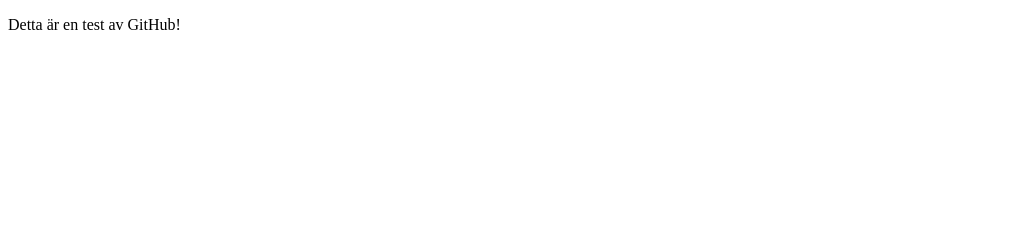
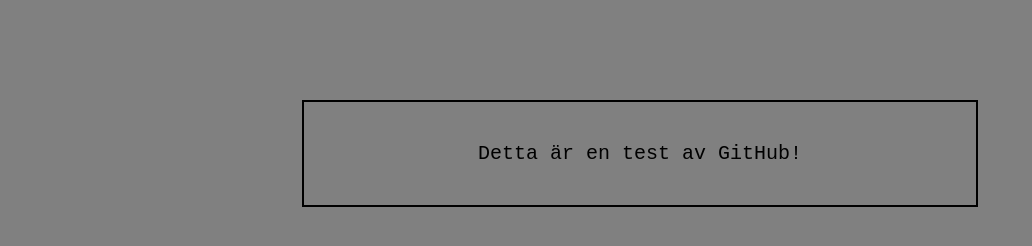
Before and after one commit to filiplyrheden/workshop4, a plain HTML site: page index.html in a window 1280 px wide. Shown: the whole page, without its empty margins (0-1032 px from the left). Drawn offline with Linux system fonts and the light colour scheme.

Commit message:
added an index.css file

```diff
--- /dev/null
+++ b/index.css
@@ -0,0 +1,17 @@
+body {
+    background-color: gray;
+}
+
+p {
+    font-family: monospace;
+    font-size: 20px;
+}
+
+.container {
+    margin: auto;
+    margin-top: 100px;
+    width: 50%;
+    border: 2px solid black;
+    padding: 20px;
+    text-align: center;
+}
--- a/index.html
+++ b/index.html
@@ -4,8 +4,11 @@
     <meta charset="UTF-8">
     <meta name="viewport" content="width=device-width, initial-scale=1.0">
     <title>Workshop 4</title>
+    <link rel="stylesheet" href="index.css">
 </head>
 <body>
-    <p>Detta är en test av GitHub!</p>
+    <div class="container">
+        <p>Detta är en test av GitHub!</p>
+    </div>
 </body>
 </html>
```
